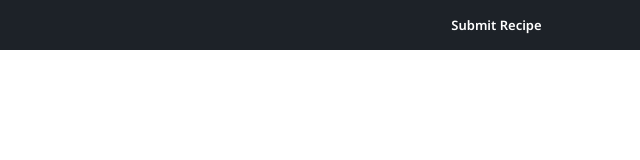
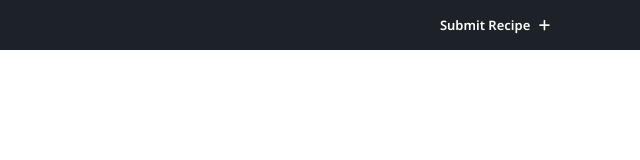
Before and after one commit to mAiradil/PWA-Class-Project-12SENG1, a website: page myPWA/frontend/index.html in a window 1280 px wide. Shown: the full height of the page, 640-1280 px from the left. Drawn offline with Linux system fonts and the light colour scheme.

Commit message:
Updated Index.html since icon wasnt showing up
Fixed my icon since I forgot to put the - between the names

```diff
--- a/myPWA/frontend/index.html
+++ b/myPWA/frontend/index.html
@@ -22,7 +22,7 @@
                     <a href="/"><i class="fa-brands fa-linkedin"></i></a>
                     <a href="/"><i class="fa-brands fa-youtube"></i></a>
                 </div>
-                <a href="/" class="srbtn">Submit Recipe <i class="fa solid fa plus"></i></a>
+                <a href="/" class="srbtn">Submit Recipe <i class="fa-solid fa-plus"></i></a>
             </div>
         </div>
             <div class="container">
```
